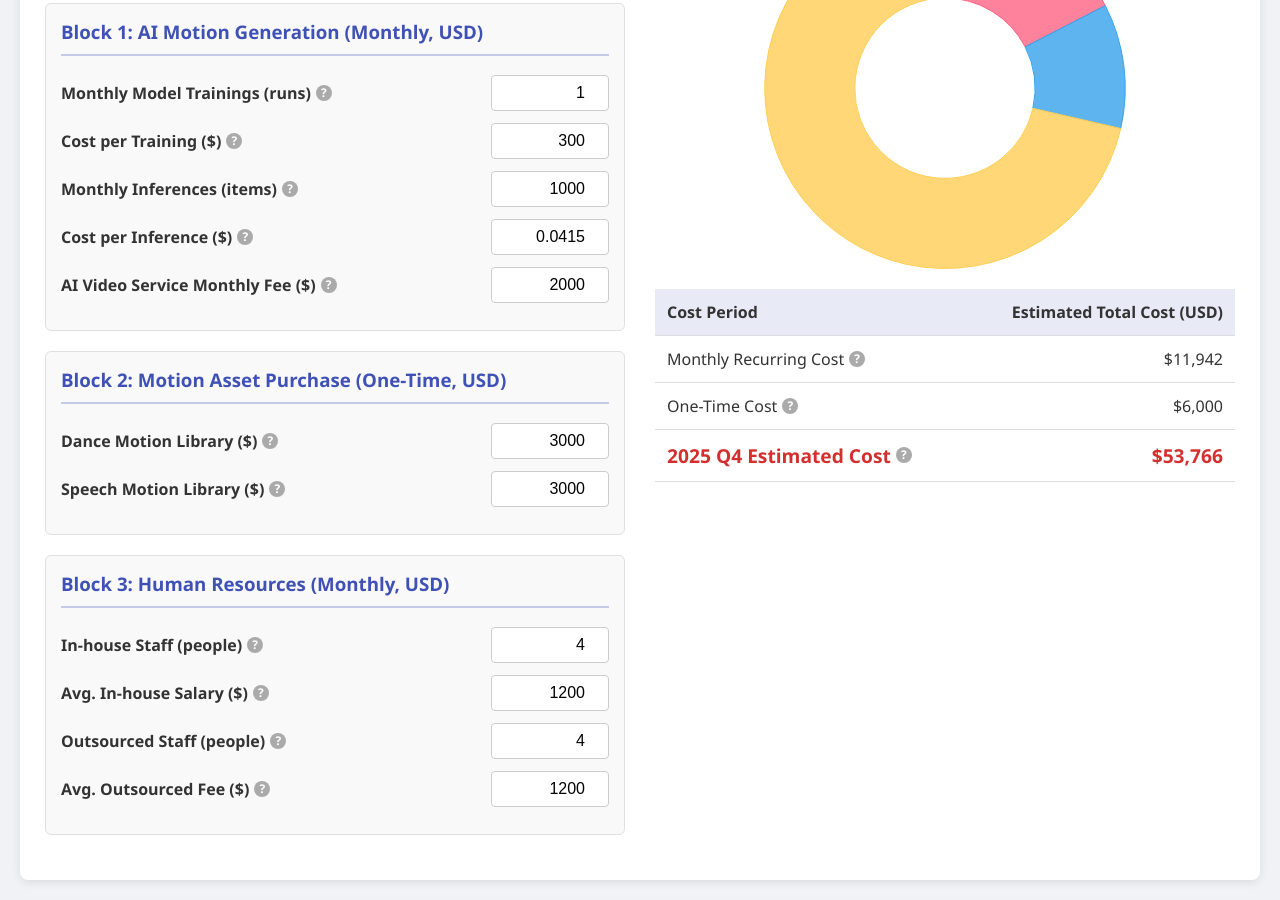
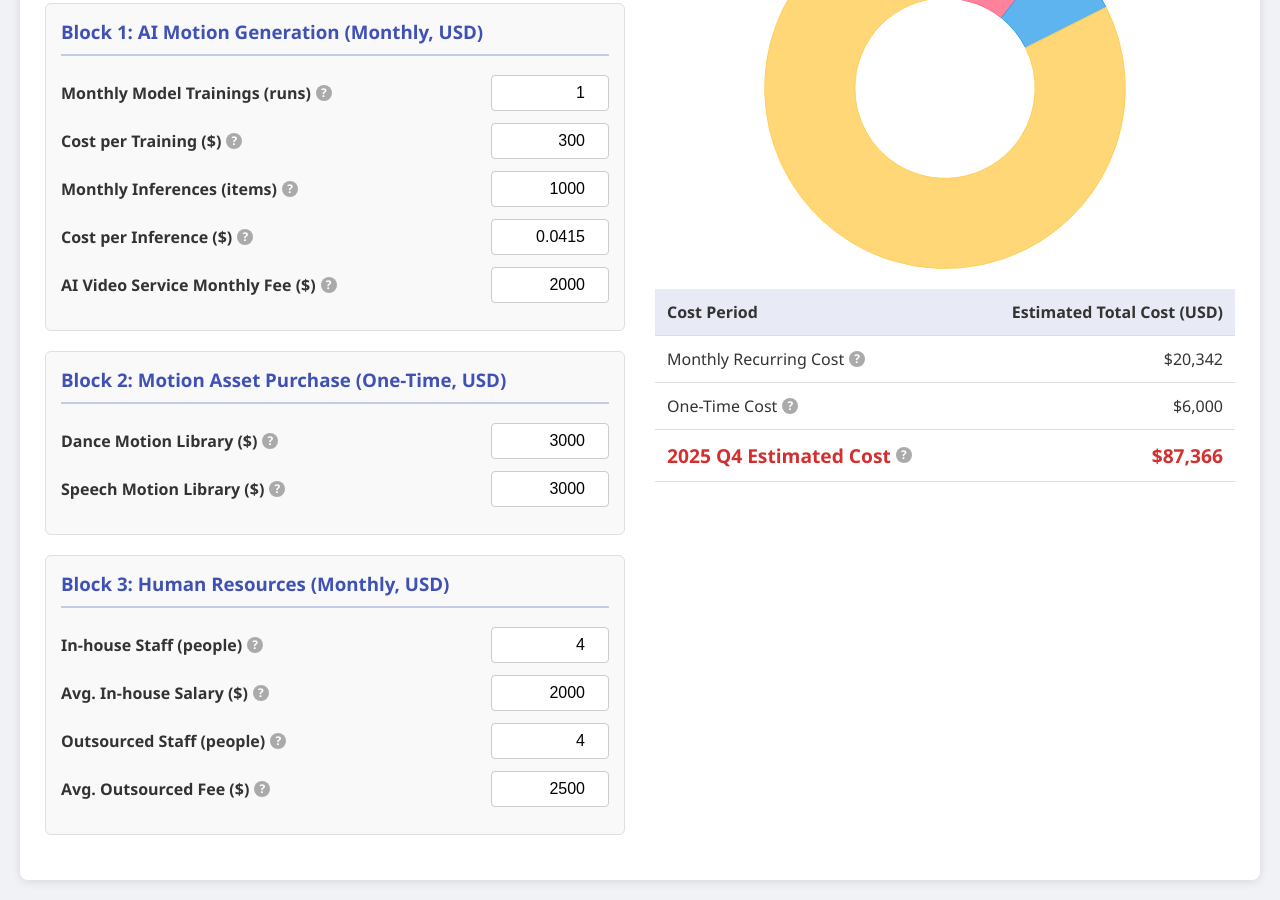
Before and after one commit to ada-xrspace/motion-cost-dashboard, a plain HTML site: page index.html in a window 1280 px wide. Shown: the part 405-1305 px from the top of the page. Drawn offline with nearby package versions, Linux system fonts and the light colour scheme.

Commit message:
Update index.html

```diff
--- a/index.html
+++ b/index.html
@@ -243,7 +243,7 @@
                     <label class="tooltip-label" for="inhouse_staff_salary">Avg. In-house Salary ($) <span class="tooltip-trigger">?</span>
                         <span class="tooltip-text">The average monthly salary for one full-time in-house staff member.</span>
                     </label>
-                    <input type="number" id="inhouse_staff_salary" value="1200">
+                    <input type="number" id="inhouse_staff_salary" value="2000">
                 </div>
                  <div class="form-group">
                     <label class="tooltip-label" for="outsourced_staff_count">Outsourced Staff (people) <span class="tooltip-trigger">?</span>
@@ -255,7 +255,7 @@
                     <label class="tooltip-label" for="outsourced_staff_rate">Avg. Outsourced Fee ($) <span class="tooltip-trigger">?</span>
                         <span class="tooltip-text">The average monthly fee or retainer for one outsourced contractor.</span>
                     </label>
-                    <input type="number" id="outsourced_staff_rate" value="1200">
+                    <input type="number" id="outsourced_staff_rate" value="2500">
                 </div>
             </div>
         </div>
```
